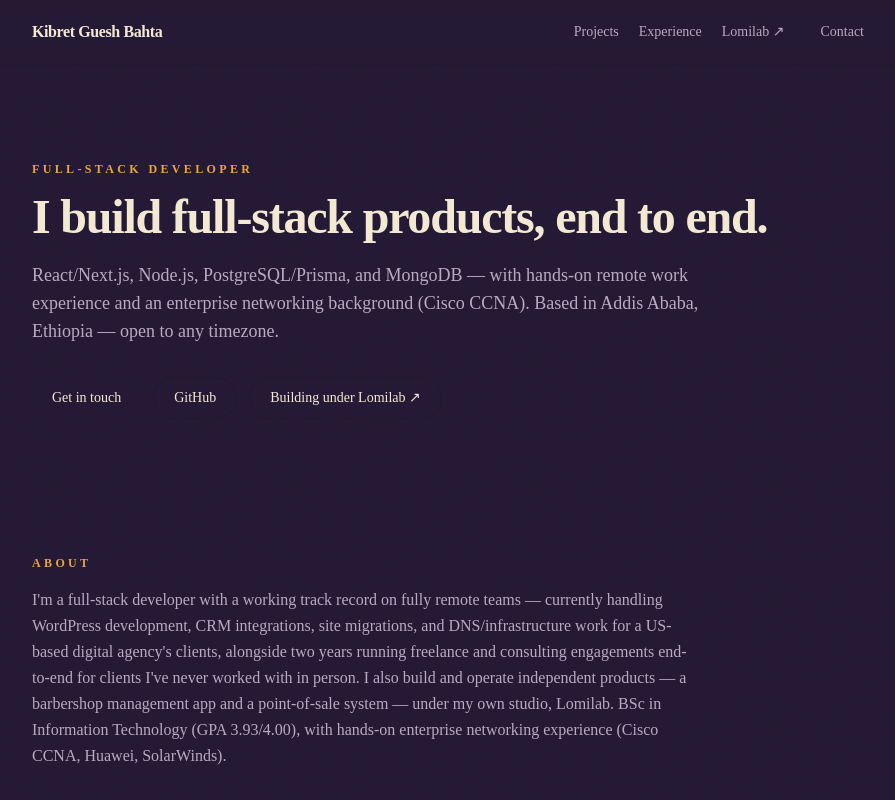
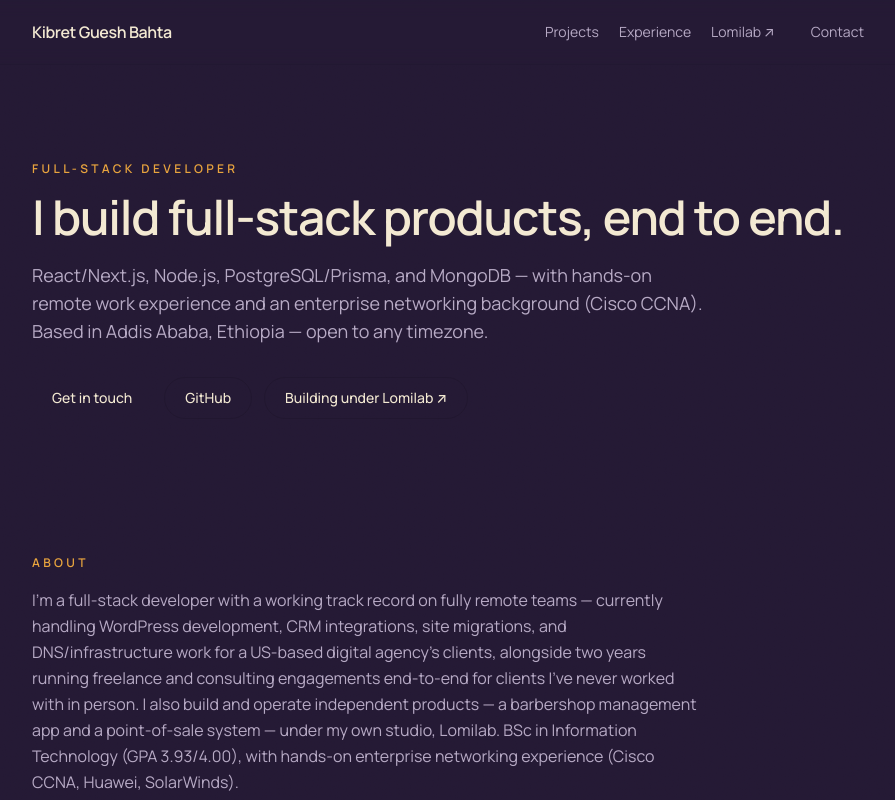
Before and after one commit to kb-117/kb-117.github.io, a Next.js app: page / in a window 1280 px wide. Shown: the top 800 px of the page, without its empty margins (184-1079 px from the left). Built offline with nearby package versions, Linux system fonts and the light colour scheme.

Commit message:
Redesign: Fraunces + Manrope, new metadata copy

```diff
--- a/app/layout.tsx
+++ b/app/layout.tsx
@@ -1,13 +1,29 @@
 import type { Metadata } from "next";
+import { Fraunces, Manrope } from "next/font/google";
 import "./globals.css";
+
+const fraunces = Fraunces({
+  subsets: ["latin"],
+  weight: ["500", "600"],
+  style: ["normal", "italic"],
+  variable: "--font-display",
+  display: "swap",
+});
+
+const manrope = Manrope({
+  subsets: ["latin"],
+  weight: ["400", "500", "600"],
+  variable: "--font-sans",
+  display: "swap",
+});
 
 export const metadata: Metadata = {
   metadataBase: new URL("https://kibret.me"),
-  title: "Kibret Guesh Bahta — Full-Stack Developer",
+  title: "Kibret Guesh Bahta — Bringing You Tomorrow",
   description:
     "Full-stack developer (React, Next.js, Node.js, PostgreSQL/Prisma, MongoDB) with hands-on remote work experience and an enterprise networking background. Based in Addis Ababa, Ethiopia — open to any timezone.",
   openGraph: {
-    title: "Kibret Guesh Bahta — Full-Stack Developer",
+    title: "Kibret Guesh Bahta — Bringing You Tomorrow",
     description:
       "Full-stack developer with remote work experience and an enterprise networking background. Open to any timezone.",
     url: "https://kibret.me",
@@ -16,9 +32,9 @@ export const metadata: Metadata = {
   },
   twitter: {
     card: "summary",
-    title: "Kibret Guesh Bahta — Full-Stack Developer",
+    title: "Kibret Guesh Bahta — Bringing You Tomorrow",
     description:
-      "Full-stack developer with remote work experience and an enterprise networking background. Open to any timezone.",
+      "Full-stack developer with remote work experience and an enterprise networking background.",
   },
 };
 
@@ -28,7 +44,7 @@ export default function RootLayout({
   children: React.ReactNode;
 }>) {
   return (
-    <html lang="en">
+    <html lang="en" className={`${fraunces.variable} ${manrope.variable}`}>
       <body>{children}</body>
     </html>
   );
```
